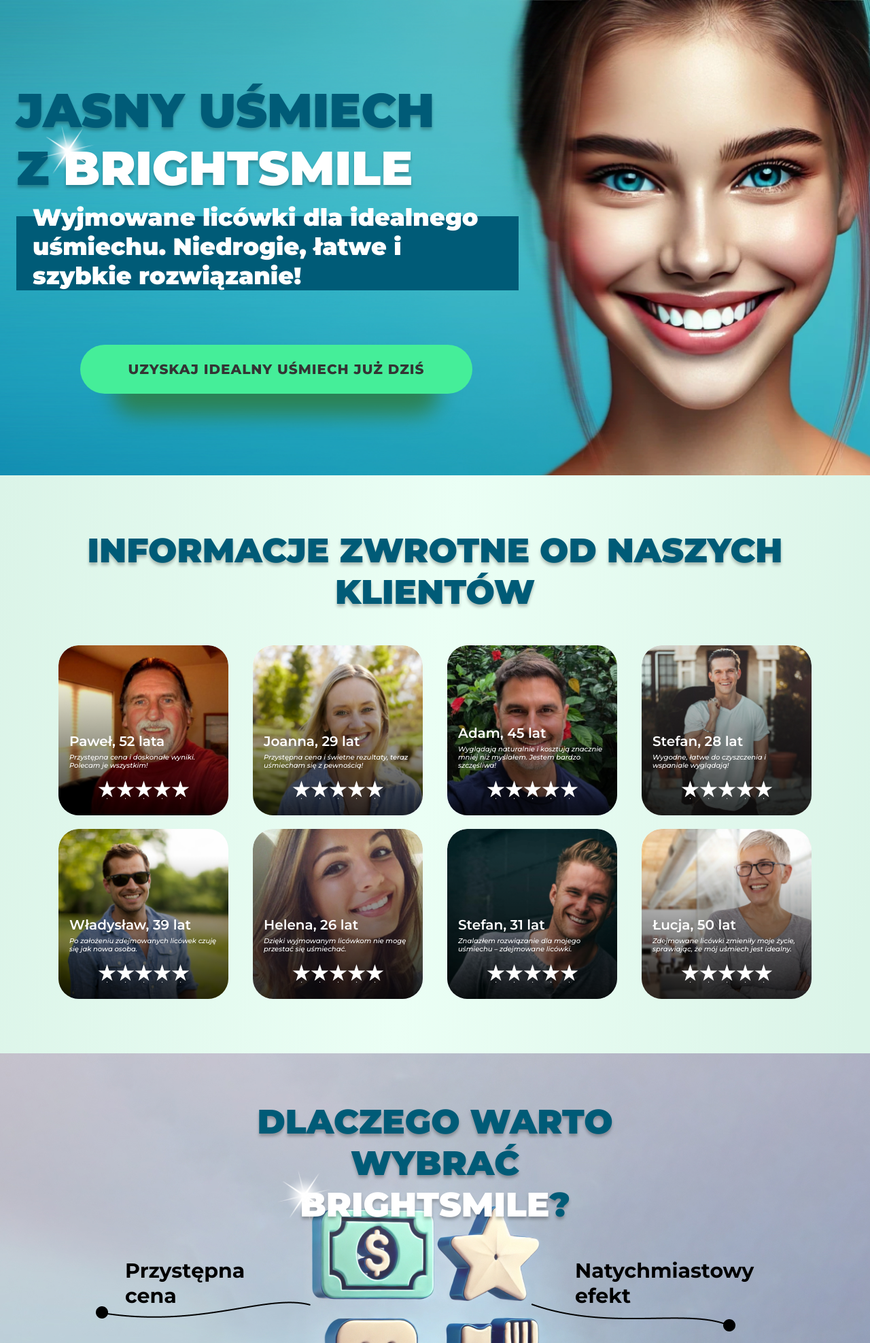
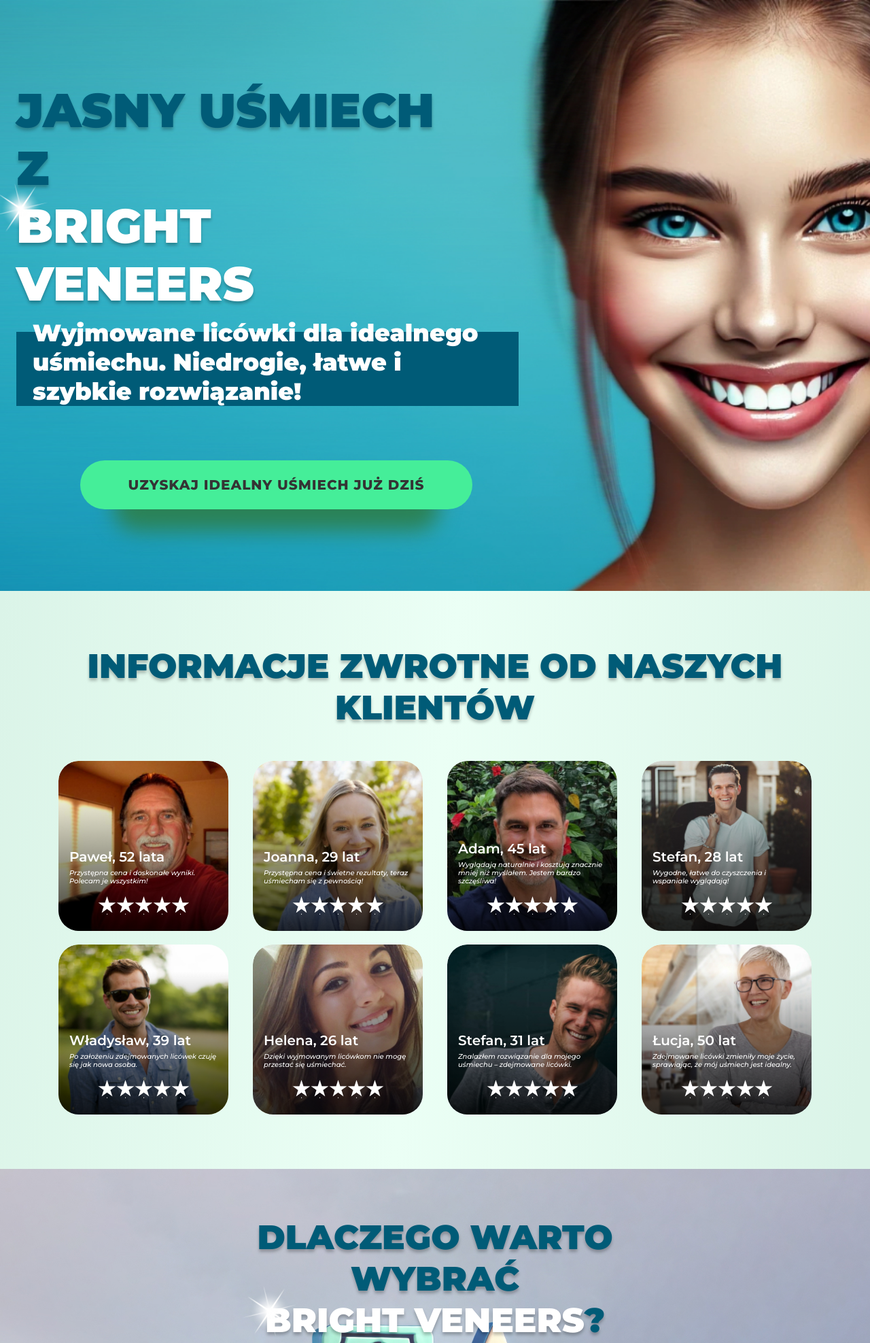
Before and after one commit to htmlcoder001/pl-2137-BrightSmile, a plain HTML site: page index.html in a window 1280 px wide. Shown: the top 1975 px of the page at 68% size. Drawn offline with Linux system fonts and the light colour scheme.

Commit message:
Updated text

```diff
--- a/index.html
+++ b/index.html
@@ -15,7 +15,7 @@
   <!-- FAVICON -->
   <link rel="shortcut icon" href="favicon.png" type="image/x-icon"/>
 
-  <title>BrightSmile</title>
+  <title>Bright Veneers</title>
 
   <link rel="preconnect" href="https://fonts.googleapis.com">
   <link rel="preconnect" href="https://fonts.gstatic.com" crossorigin>
@@ -31,7 +31,7 @@
     <!-- Intro -->
     <section class="section-intro">
       <div class="theme-wrapper intro-wrapper">
-        <h1 class="intro-wrapper__title">Jasny uśmiech z <span class="logo-shine">BrightSmile</span></h1>
+        <h1 class="intro-wrapper__title">Jasny uśmiech z <span class="logo-shine">Bright Veneers</span></h1>
         <p class="intro-wrapper__text"><span>Wyjmowane licówki dla idealnego uśmiechu. Niedrogie, łatwe i szybkie rozwiązanie!</span></p>
         <a href="#form" class="intro-wrapper__button theme-button">
           <span class="theme-button__text">Uzyskaj idealny uśmiech już dziś</span>
@@ -117,7 +117,7 @@
     <!-- Why -->
     <section class="section-why">
       <div class="theme-wrapper why-wrapper">
-        <span class="theme-headline why-wrapper__headline">Dlaczego warto wybrać <span class="logo-shine">BrightSmile</span>?</span>
+        <span class="theme-headline why-wrapper__headline">Dlaczego warto wybrać <span class="logo-shine">Bright Veneers</span>?</span>
         <div class="why-wrapper__box">
           <div class="why-box__item">
             <p class="why-item__text">Przystępna cena</p>
```
